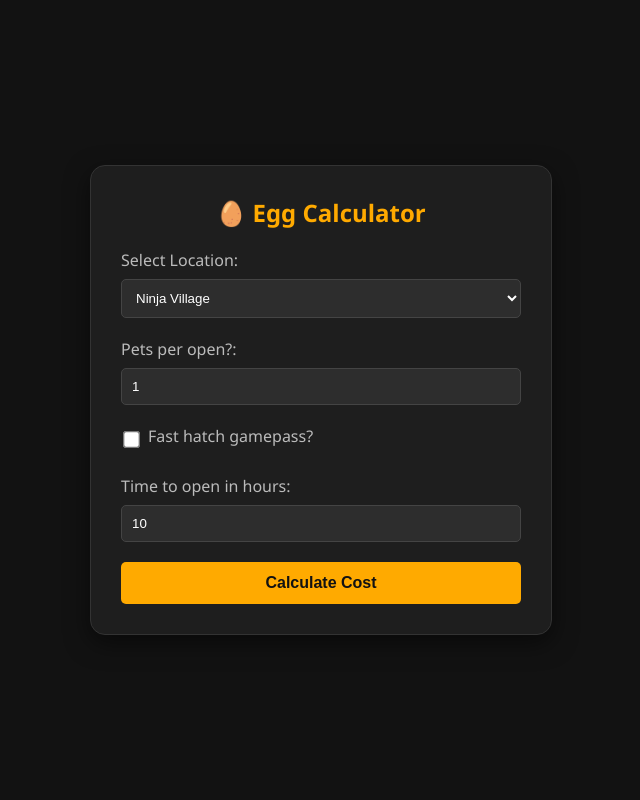
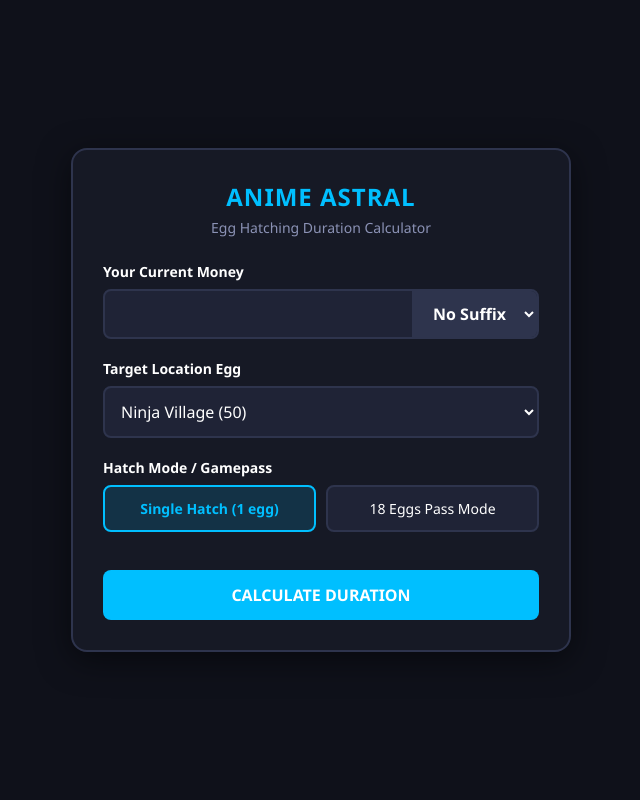
Before and after one commit to exitlaghekaban3-spec/egg_calculator, a Flask app: page / in a window 1280 px wide. Shown: the whole page, without its empty margins (319-959 px from the left). Run offline with Flask 3, Linux system fonts and the light colour scheme.

Commit message:
Add files via upload

```diff
--- a/app.py
+++ b/app.py
@@ -1,13 +1,9 @@
 from flask import Flask, render_template, request, redirect, url_for, session
 
-# =====================================================================
-# 1. НАСТРОЙКА ПРИЛОЖЕНИЯ И СЕКРЕТНОГО КЛЮЧА
-# =====================================================================
 app = Flask(__name__)
-# Секретный ключ нужен Flask, чтобы безопасно хранить результаты расчетов в памяти
 app.secret_key = 'anime-astral-egg-calculator-secret-key'
 
-# Словарь с суффиксами для перевода игровых значений в числа
+# Extended suffixes to match your rank calculator
 SUFFIXES = {
     'K': 1_000,
     'M': 1_000_000,
@@ -20,13 +16,12 @@ SUFFIXES = {
 }
 
 def parse_game_number(val_str):
-    """Превращает строковое значение из игры (например, '3.5K') в число."""
     if not val_str:
         return 0.0
-    val_str = str(val_str).strip().upper()
+    val_str = str(val_str).strip().upper().replace(',', '.')
 
-    # Ищем, заканчивается ли строка на известный суффикс (например, QA или K)
-    for suffix, multiplier in SUFFIXES.items():
+    sorted_suffixes = sorted(SUFFIXES.items(), key=lambda x: len(x[0]), reverse=True)
+    for suffix, multiplier in sorted_suffixes:
         if val_str.endswith(suffix):
             num_part = val_str[:-len(suffix)].strip()
             try:
@@ -39,22 +34,16 @@ def parse_game_number(val_str):
         return 0.0
 
 def format_game_number(num):
-    """Превращает большое число обратно в красивый игровой формат."""
     if num == 0:
         return "0"
     abs_num = abs(num)
-
-    # Сортируем суффиксы от самых больших к меньшим
     for suffix, multiplier in sorted(SUFFIXES.items(), key=lambda x: x[1], reverse=True):
         if abs_num >= multiplier:
             formatted = f"{num / multiplier:.2f}".rstrip('0').rstrip('.')
             return f"{formatted}{suffix}"
-
     return f"{num:.2f}".rstrip('0').rstrip('.')
 
-# =====================================================================
-# 2. ТВОИ ЛОКАЦИИ (СЮДА ДОБАВЛЯЙ НОВЫЕ)
-# =====================================================================
+# English locations setup
 LOCATIONS = {
     "Ninja Village": parse_game_number("50"),
     "Namek City": parse_game_number("3.5K"),
@@ -67,45 +56,86 @@ LOCATIONS = {
     "Fire City": parse_game_number("75SX")
 }
 
-# =====================================================================
-# 3. ЛОГИКА САЙТА (БЕЗ ПОВТОРНОЙ ОТПРАВКИ ФОРМЫ)
-# =====================================================================
+# Generate location list with prices for the select menu
+LOCATION_OPTIONS = [(loc, f"{loc} ({format_game_number(price)})") for loc, price in LOCATIONS.items()]
+
+def format_time(seconds):
+    if seconds <= 0:
+        return "0s"
+    minutes = seconds // 60
+    remaining_seconds = int(seconds % 60)
+    hours = minutes // 60
+    remaining_minutes = int(minutes % 60)
+    days = hours // 24
+    remaining_hours = int(hours % 24)
+
+    parts = []
+    if days > 0: parts.append(f"{int(days)}d")
+    if hours > 0: parts.append(f"{remaining_hours}h")
+    if minutes > 0: parts.append(f"{remaining_minutes}m")
+    if remaining_seconds > 0 or not parts: parts.append(f"{remaining_seconds}s")
+    return " ".join(parts)
+
 @app.route("/", methods=["GET", "POST"])
 def index():
     if request.method == "POST":
-        # 1. Собираем данные из формы
         selected_loc = request.form.get("location")
-        user_money_str = request.form.get("money", "0")
+        money_raw = request.form.get("money", "0").replace(',', '.')
+        selected_suffix = request.form.get("money_suffix", "")
+        hatch_mode = request.form.get("hatch_mode", "1") # 1 egg or 18 eggs
 
-        user_money = parse_game_number(user_money_str)
-        egg_cost = LOCATIONS.get(selected_loc, 0.0)
+        try:
+            base_money = float(money_raw)
+        except ValueError:
+            base_money = 0.0
 
-        # 2. Считаем математику
-        if egg_cost > 0:
-            total_eggs = int(user_money // egg_cost)
-            leftover = user_money % egg_cost
+        money_suffix_value = SUFFIXES.get(selected_suffix, 1)
+        total_user_money = base_money * money_suffix_value
+
+        # Base price for 1 single egg opening
+        base_egg_cost = LOCATIONS.get(selected_loc, 0.0)
+
+        if hatch_mode == "18":
+            # 18 eggs hatch mode uses 1 SX per 30 mins (1800s) on the last location (75SX base)
+            # This perfectly scales the speed across all locations
+            eggs_per_second = 1.0
+            cost_per_second = (base_egg_cost / 75.0) * (1_000_000_000_000_000_000_000 / 1800.0)
         else:
-            total_eggs = 0
-            leftover = user_money
+            # Standard single hatch mode (1 egg)
+            eggs_per_second = 1.0
+            cost_per_second = base_egg_cost * eggs_per_second
 
-        # 3. Формируем результат расчетов
-        result_data = {
-            "selected_location": selected_loc,
-            "user_money": format_game_number(user_money),
-            "egg_cost": format_game_number(egg_cost),
-            "total_eggs": f"{total_eggs:,}",  # Разделение разрядов запятыми для красоты
-            "leftover": format_game_number(leftover)
+        if cost_per_second > 0 and total_user_money > 0:
+            time_seconds = total_user_money / cost_per_second
+            time_formatted = format_time(time_seconds)
+            total_eggs_can_hatch = int(time_seconds * eggs_per_second * (18 if hatch_mode == "18" else 1))
+        else:
+            time_formatted = "0s (No money or cost)"
+            total_eggs_can_hatch = 0
+
+        session["egg_calc_data"] = {
+            "result": {
+                "location": selected_loc,
+                "money_spent": format_game_number(total_user_money),
+                "time_duration": time_formatted,
+                "total_eggs": f"{total_eggs_can_hatch:,}"
+            },
+            "inputs": {
+                "money": money_raw,
+                "money_suffix": selected_suffix,
+                "location": selected_loc,
+                "hatch_mode": hatch_mode
+            }
         }
-
-        # 🌟 ХИТРЫЙ ТРЮК: сохраняем результат в сессию и делаем перенаправление!
-        session["calc_result"] = result_data
         return redirect(url_for("index"))
 
-    # Сюда пользователь попадает при обычном GET-запросе (или после редиректа)
-    # Забираем результат из памяти, если он там есть, и сразу удаляем
-    result = session.pop("calc_result", None)
+    data = session.pop("egg_calc_data", None)
+    result = data.get("result") if data else None
+    inputs = data.get("inputs") if data else {
+        "money": "", "money_suffix": "", "location": "Fire City (Last)", "hatch_mode": "1"
+    }
 
-    return render_template("index.html", locations=LOCATIONS.keys(), result=result)
+    return render_template("index.html", suffixes=SUFFIXES.keys(), locations_options=LOCATION_OPTIONS, result=result, inputs=inputs)
 
 if __name__ == "__main__":
     app.run(debug=True)
--- a/templates/index.html
+++ b/templates/index.html
@@ -3,157 +3,281 @@
 
 <head>
     <meta charset="UTF-8">
-    <title>Egg Hatching Calculator</title>
+    <meta name="viewport" content="width=device-width, initial-scale=1.0">
+    <title>Anime Astral - Egg Time Calculator</title>
     <style>
+        :root {
+            --bg-color: #0f111a;
+            --container-bg: #161925;
+            --accent-color: #00bfff;
+            --accent-hover: #0099cc;
+            --text-color: #ffffff;
+            --text-secondary: #8b92b5;
+            --input-bg: #1f2336;
+            --border-color: #2e344d;
+        }
+
+        * {
+            box-sizing: border-box;
+            margin: 0;
+            padding: 0;
+            font-family: 'Segoe UI', Tahoma, Geneva, Verdana, sans-serif;
+        }
+
         body {
-            background-color: #121212;
-            color: #ffffff;
-            font-family: 'Segoe UI', Tahoma, Geneva, Verdana, sans-serif;
+            background-color: var(--bg-color);
+            color: var(--text-color);
             display: flex;
             justify-content: center;
             align-items: center;
             min-height: 100vh;
-            margin: 0;
+            padding: 20px;
         }
 
-        .container {
-            background-color: #1e1e1e;
+        .calculator-card {
+            background-color: var(--container-bg);
+            border: 2px solid var(--border-color);
+            border-radius: 16px;
+            width: 100%;
+            max-width: 500px;
             padding: 30px;
-            border-radius: 15px;
-            box-shadow: 0 8px 24px rgba(0, 0, 0, 0.5);
-            width: 400px;
-            border: 1px solid #333;
+            box-shadow: 0 8px 32px rgba(0, 0, 0, 0.5);
         }
 
-        h2 {
+        .header {
             text-align: center;
-            color: #ffaa00;
-            margin-top: 0;
+            margin-bottom: 25px;
+        }
+
+        .header h1 {
+            font-size: 24px;
+            color: var(--accent-color);
+            text-transform: uppercase;
+            letter-spacing: 1px;
+            margin-bottom: 5px;
+        }
+
+        .header p {
+            color: var(--text-secondary);
+            font-size: 14px;
         }
 
         .form-group {
             margin-bottom: 20px;
         }
 
-        label {
+        .form-group label {
             display: block;
+            color: var(--text-color);
             margin-bottom: 8px;
-            color: #bbb;
+            font-weight: 600;
+            font-size: 14px;
         }
 
-        select,
-        input[type="text"] {
-            width: 100%;
-            padding: 10px;
-            border-radius: 5px;
-            border: 1px solid #444;
-            background-color: #2d2d2d;
-            color: white;
-            box-sizing: border-box;
+        .input-with-suffix {
+            display: flex;
+            border: 2px solid var(--border-color);
+            border-radius: 8px;
+            overflow: hidden;
+            background-color: var(--input-bg);
         }
 
-        .checkbox-group {
-            display: flex;
-            align-items: center;
-            margin: 20px 0;
+        .input-with-suffix input {
+            flex: 1;
+            background: transparent;
+            border: none;
+            padding: 12px;
+            color: var(--text-color);
+            font-size: 16px;
+            outline: none;
         }
 
-        .checkbox-group input {
-            margin-right: 10px;
-            transform: scale(1.3);
-        }
-
-        button {
-            width: 100%;
-            padding: 12px;
-            background-color: #ffaa00;
-            color: #121212;
+        .input-with-suffix select {
+            background-color: var(--border-color);
             border: none;
-            border-radius: 5px;
+            color: var(--text-color);
+            padding: 0 15px;
             font-size: 16px;
             font-weight: bold;
             cursor: pointer;
-            transition: 0.2s;
+            outline: none;
+            border-left: 2px solid var(--border-color);
         }
 
-        button:hover {
-            background-color: #e69900;
+        .input-with-suffix select:hover {
+            background-color: #3b4261;
         }
 
-        .results {
-            margin-top: 25px;
-            padding-top: 20px;
-            border-top: 2px dashed #444;
+        .standard-select {
+            width: 100%;
+            background-color: var(--input-bg);
+            border: 2px solid var(--border-color);
+            border-radius: 8px;
+            padding: 12px;
+            color: var(--text-color);
+            font-size: 16px;
+            outline: none;
+            cursor: pointer;
         }
 
-        .results h3 {
-            color: #00ffcc;
-            margin-top: 0;
+        .gamepass-options {
+            display: flex;
+            gap: 10px;
         }
 
-        .res-row {
+        .gamepass-options label {
+            flex: 1;
+            text-align: center;
+            background-color: var(--input-bg);
+            border: 2px solid var(--border-color);
+            padding: 12px;
+            border-radius: 8px;
+            cursor: pointer;
+            font-weight: normal;
+            transition: all 0.2s;
+        }
+
+        .gamepass-options input[type="radio"] {
+            display: none;
+        }
+
+        .gamepass-options input[type="radio"]:checked+label {
+            background-color: rgba(0, 191, 255, 0.15);
+            border-color: var(--accent-color);
+            color: var(--accent-color);
+            font-weight: bold;
+        }
+
+        .btn-calculate {
+            width: 100%;
+            background-color: var(--accent-color);
+            color: #fff;
+            border: none;
+            padding: 14px;
+            font-size: 16px;
+            font-weight: bold;
+            text-transform: uppercase;
+            border-radius: 8px;
+            cursor: pointer;
+            margin-top: 10px;
+            transition: background 0.2s;
+        }
+
+        .btn-calculate:hover {
+            background-color: var(--accent-hover);
+        }
+
+        .result-box {
+            margin-top: 25px;
+            background-color: rgba(0, 191, 255, 0.05);
+            border: 1px dashed var(--accent-color);
+            border-radius: 8px;
+            padding: 20px;
+        }
+
+        .result-box h3 {
+            color: var(--accent-color);
+            font-size: 16px;
+            text-transform: uppercase;
+            margin-bottom: 12px;
+            text-align: center;
+        }
+
+        .result-row {
             display: flex;
             justify-content: space-between;
             margin-bottom: 8px;
+            font-size: 14px;
+            border-bottom: 1px solid rgba(46, 52, 77, 0.5);
+            padding-bottom: 6px;
         }
 
-        .res-val {
+        .result-row:last-child {
+            border-bottom: none;
+            padding-bottom: 0;
+            margin-bottom: 0;
+        }
+
+        .result-value {
             font-weight: bold;
-            color: #ffaa00;
+            color: #fff;
+        }
+
+        .result-value.highlight {
+            color: #00ff66;
+            font-size: 16px;
         }
     </style>
 </head>
 
 <body>
 
-    <div class="container">
-        <h2>🥚 Egg Calculator</h2>
+    <div class="calculator-card">
+        <div class="header">
+            <h1>Anime Astral</h1>
+            <p>Egg Hatching Duration Calculator</p>
+        </div>
 
-        <form method="POST">
+        <form action="/" method="POST">
             <div class="form-group">
-                <label>Select Location:</label>
-                <select name="location">
-                    {% for loc in locations %}
-                    <!-- Запоминаем выбранную локацию -->
-                    <option value="{{ loc }}" {% if result and result.location==loc %}selected{% endif %}>{{ loc }}
-                    </option>
+                <label for="money">Your Current Money</label>
+                <div class="input-with-suffix">
+                    <input type="number" step="any" name="money" id="money" value="{{ inputs.money }}" required>
+                    <select name="money_suffix">
+                        <option value="" {% if inputs.money_suffix=="" %}selected{% endif %}>No Suffix</option>
+                        {% for suffix in suffixes %}
+                        <option value="{{ suffix }}" {% if inputs.money_suffix==suffix %}selected{% endif %}>{{ suffix
+                            }}</option>
+                        {% endfor %}
+                    </select>
+                </div>
+            </div>
+
+            <div class="form-group">
+                <label for="location">Target Location Egg</label>
+                <select name="location" id="location" class="standard-select">
+                    {% for val, label in locations_options %}
+                    <option value="{{ val }}" {% if inputs.location==val %}selected{% endif %}>{{ label }}</option>
                     {% endfor %}
                 </select>
             </div>
 
             <div class="form-group">
-                <label>Pets per open?:</label>
-                <!-- Запоминаем количество яиц -->
-                <input type="text" name="eggs_at_once"
-                    value="{% if result %}{{ result.user_eggs_at_once }}{% else %}1{% endif %}" required>
+                <label>Hatch Mode / Gamepass</label>
+                <div class="gamepass-options">
+                    <input type="radio" name="hatch_mode" id="hm_1" value="1" {% if inputs.hatch_mode=="1" %}checked{%
+                        endif %}>
+                    <label for="hm_1">Single Hatch (1 egg)</label>
+
+                    <input type="radio" name="hatch_mode" id="hm_18" value="18" {% if inputs.hatch_mode=="18"
+                        %}checked{% endif %}>
+                    <label for="hm_18">18 Eggs Pass Mode</label>
+                </div>
             </div>
 
-            <div class="checkbox-group">
-                <!-- Запоминаем галочку геймпасса -->
-                <input type="checkbox" name="gamepass" id="gp" {% if result and result.has_gamepass %}checked{% endif
-                    %}>
-                <label for="gp">Fast hatch gamepass?</label>
-            </div>
-
-            <div class="form-group">
-                <label>Time to open in hours:</label>
-                <!-- Запоминаем время фарма -->
-                <input type="text" name="hours" value="{% if result %}{{ result.user_hours }}{% else %}10{% endif %}"
-                    required>
-            </div>
-
-            <button type="submit">Calculate Cost</button>
+            <button type="submit" class="btn-calculate">Calculate Duration</button>
         </form>
 
         {% if result %}
-        <div class="results">
-            <h3>📊 Calculation Results:</h3>
-            <div class="res-row"><span>Location:</span> <span class="res-val">{{ result.location }}</span></div>
-            <div class="res-row"><span>Egg Price:</span> <span class="res-val">{{ result.egg_price }}</span></div>
-            <div class="res-row"><span>Total Eggs Opened:</span> <span class="res-val">{{ result.total_eggs }}</span>
+        <div class="result-box">
+            <h3>Hatch Forecast</h3>
+            <div class="result-row">
+                <span>Selected Area:</span>
+                <span class="result-value">{{ result.location }}</span>
             </div>
-            <div class="res-row"><span>Total Cost:</span> <span class="res-val" style="color: #00ffcc;">{{
-                    result.total_cost }}</span></div>
+            <div class="result-row">
+                <span>Total Budget:</span>
+                <span class="result-value">{{ result.money_spent }}</span>
+            </div>
+            <div class="result-row">
+                <span>Total Eggs Hatched:</span>
+                <span class="result-value">{{ result.total_eggs }}</span>
+            </div>
+            <div class="result-row"
+                style="margin-top: 12px; border-top: 1px solid var(--accent-color); padding-top: 10px;">
+                <span style="font-weight: bold; color: var(--accent-color);">Time Until Out of Money:</span>
+                <span class="result-value highlight">{{ result.time_duration }}</span>
+            </div>
         </div>
         {% endif %}
     </div>
```
